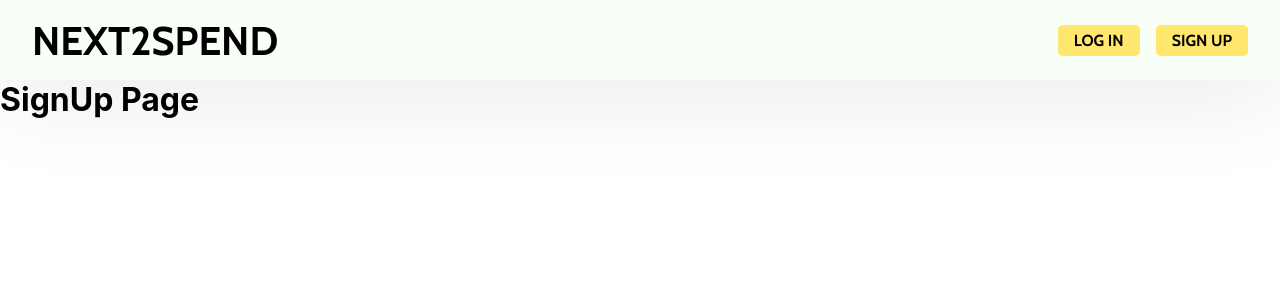
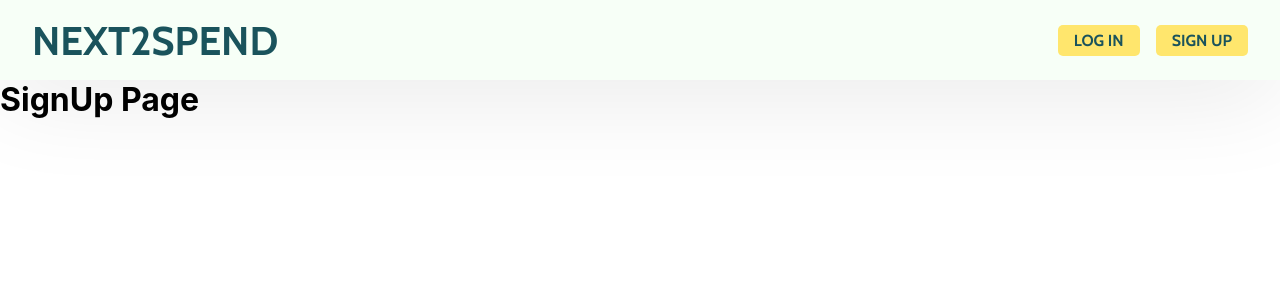
Before and after one commit to khan168/Next2Spend, a React (Create React App) app in the folder client/: page /signup in a window 1280 px wide. Shown: the top 300 px of the page. Built offline with nearby package versions, Linux system fonts and the light colour scheme.

Commit message:
updated links in the navbar

```diff
--- a/client/src/components/NavBar.js
+++ b/client/src/components/NavBar.js
@@ -4,15 +4,15 @@ function NavBar(){
     return (
         <div className='NavBar'>
             <div className='LogoContainer'>
-                <span>Next2Spend</span>
+                <a href="/">Next2Spend</a>
             </div>
             <div className='Buttons'>
                 <ul className='ButtonLinks'>
                     <li className='ButtonLinkWrapper'>
-                        <a className='ButtonLink'>Log In</a>
+                        <a href="/login" className='ButtonLink'>Log In</a>
                     </li>
                     <li className='ButtonLinkWrapper'>
-                        <a className='ButtonLink'>Sign Up</a>
+                        <a href="/signup" className='ButtonLink'>Sign Up</a>
                     </li>
                 </ul>
             </div>
--- a/client/src/styles/NavBar.css
+++ b/client/src/styles/NavBar.css
@@ -13,15 +13,16 @@
 
 .LogoContainer {
     display: flex;
-
     align-items: center;
 }
 
-.LogoContainer span {
+.LogoContainer a {
     font-family: 'Cabin', sans-serif;
     font-weight: 700;
     font-size: 40px;
     text-transform: uppercase;
+    color: #1A535C;
+    text-decoration: none;
 }
 
 .ButtonLinks {
@@ -39,7 +40,12 @@
     font-weight: 700;
     font-size: 16px;
     text-transform: uppercase;
-    color: black;
+    color: #1A535C;
     background-color: #FFE66D;
     border-radius: 5px;
+    text-decoration: none;
 }
+
+.ButtonLinks a:hover{
+    opacity: 0.7;
+}
```
